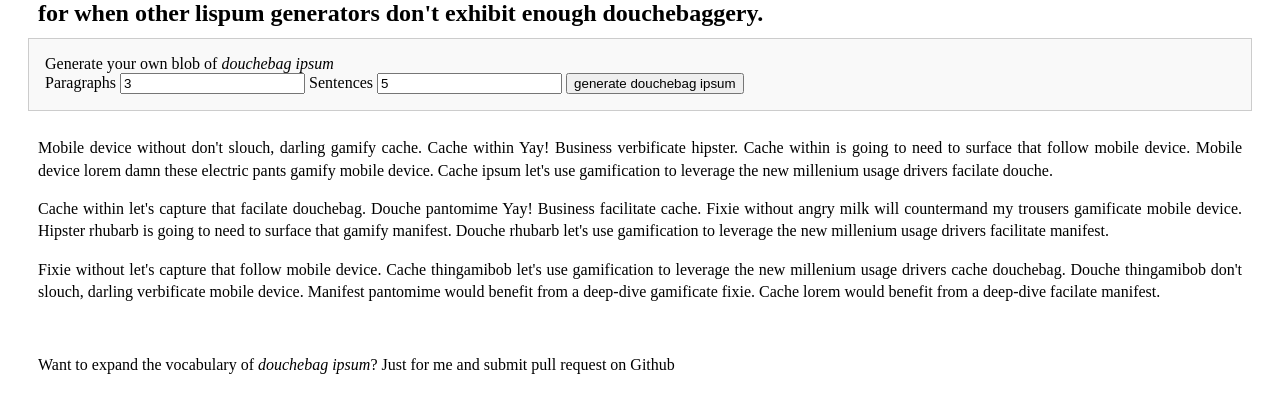
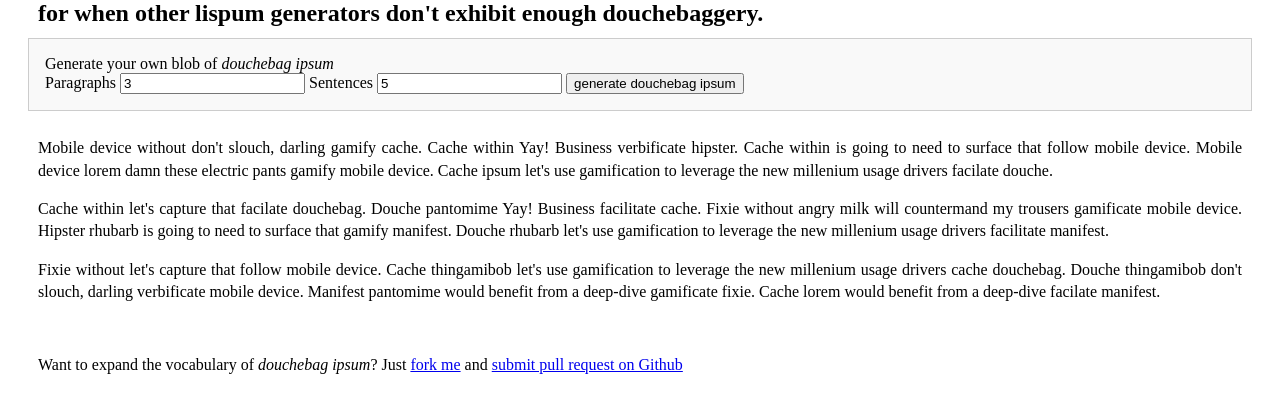
Before and after one commit to philhawksworth/dbagipsum, a plain HTML site: page index.html in a window 1280 px wide. Shown: the part 77-490 px from the top of the page. Drawn offline with Linux system fonts and the light colour scheme.

Commit message:
readme update

```diff
--- a/index.html
+++ b/index.html
@@ -33,7 +33,7 @@
 			</p>
 		</div>
 		<div>
-			<p>Want to expand the vocabulary of <i>douchebag ipsum</i>? Just for me and submit pull request on Github</p>
+			<p>Want to expand the vocabulary of <i>douchebag ipsum</i>? Just <a href="https://github.com/philhawksworth/dbagipsum">fork me</a> and <a href="https://github.com/philhawksworth/dbagipsum/blob/master/vocab.js">submit pull request on Github</a></p>
 		</div>
 		<script src="ipsum.js"></script>
 		<script src="vocab.js"></script>
```
Also changed, not shown: 1 other file.
